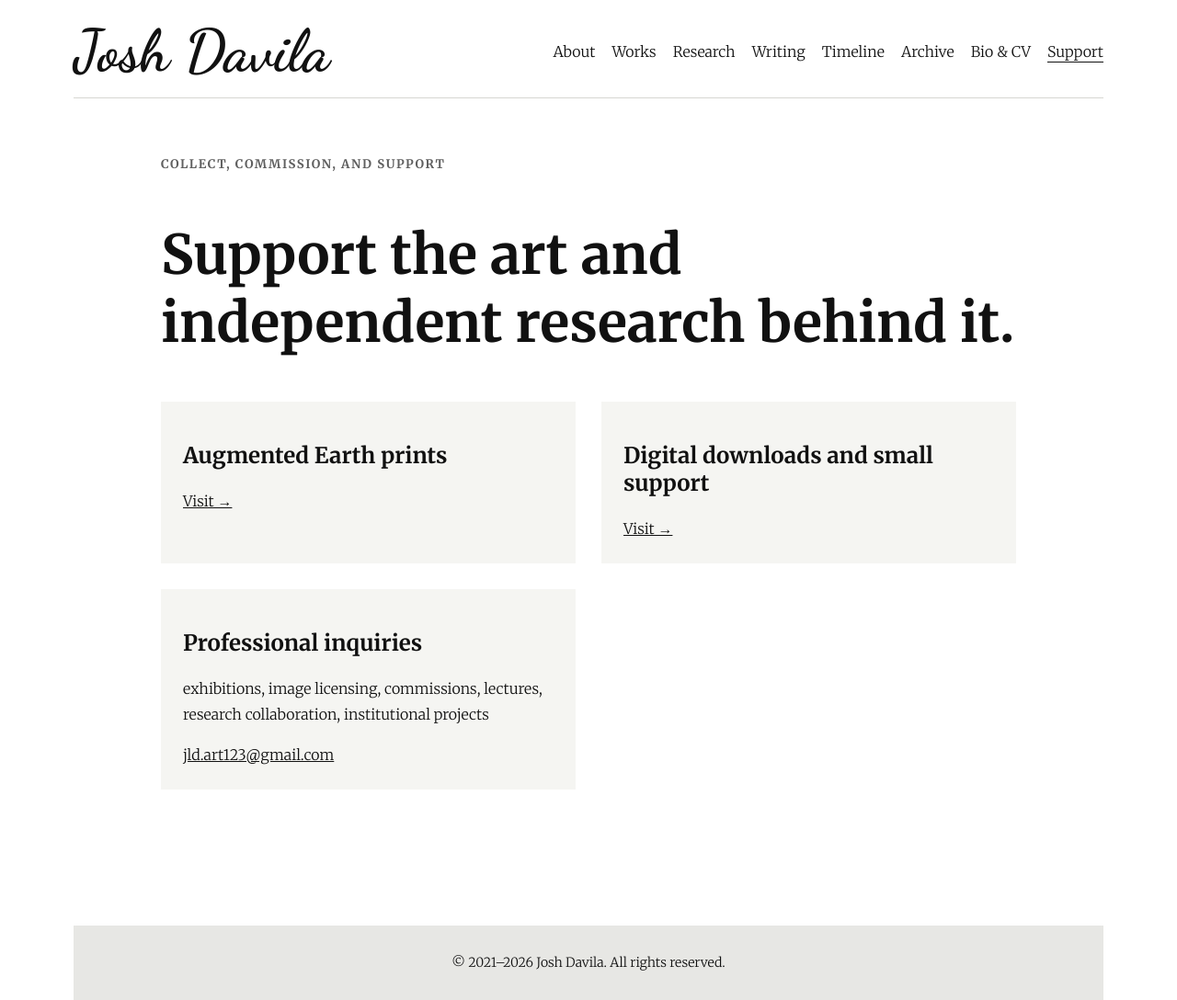
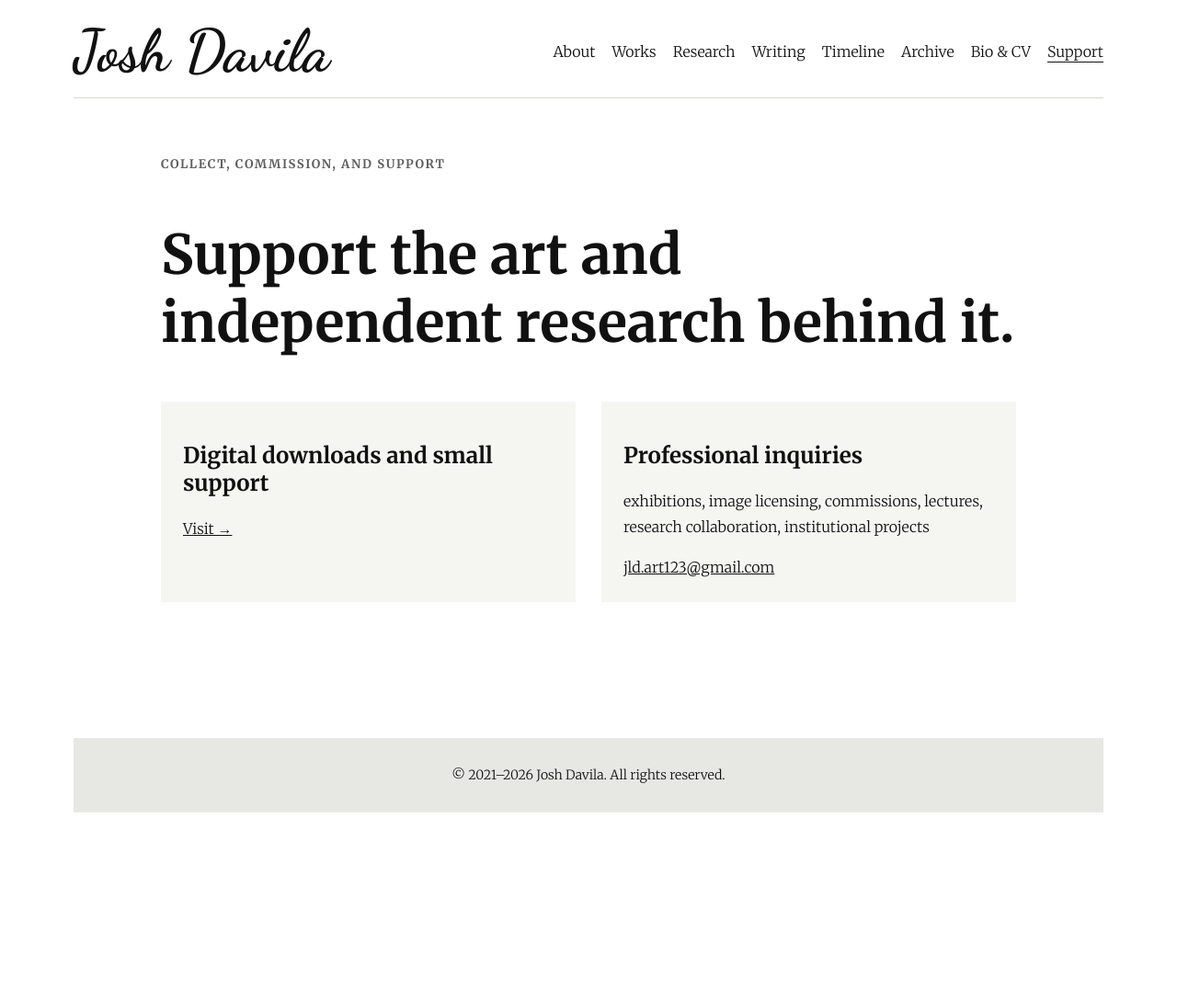
Before and after one commit to JLD-Ai/joshdavila.github.io, a Jekyll site: the page built from support.md, in a window 1280 px wide. Shown: the whole page at 92% size. Built offline with Jekyll 4.4.1, drawn with Linux system fonts in a browser that asks for light colours; after the commit the page ends 900 px from its top, so only the background shows below that.

Commit message:
Remove Etsy link from support page

```diff
--- a/_data/support.yml
+++ b/_data/support.yml
@@ -1,7 +1,4 @@
 collect:
-  - label: Augmented Earth prints
-    url: https://www.etsy.com/shop/AugmentedEarth
-    type: prints
   - label: Digital downloads and small support
     url: https://buymeacoffee.com/n1ftey
     type: digital
```
